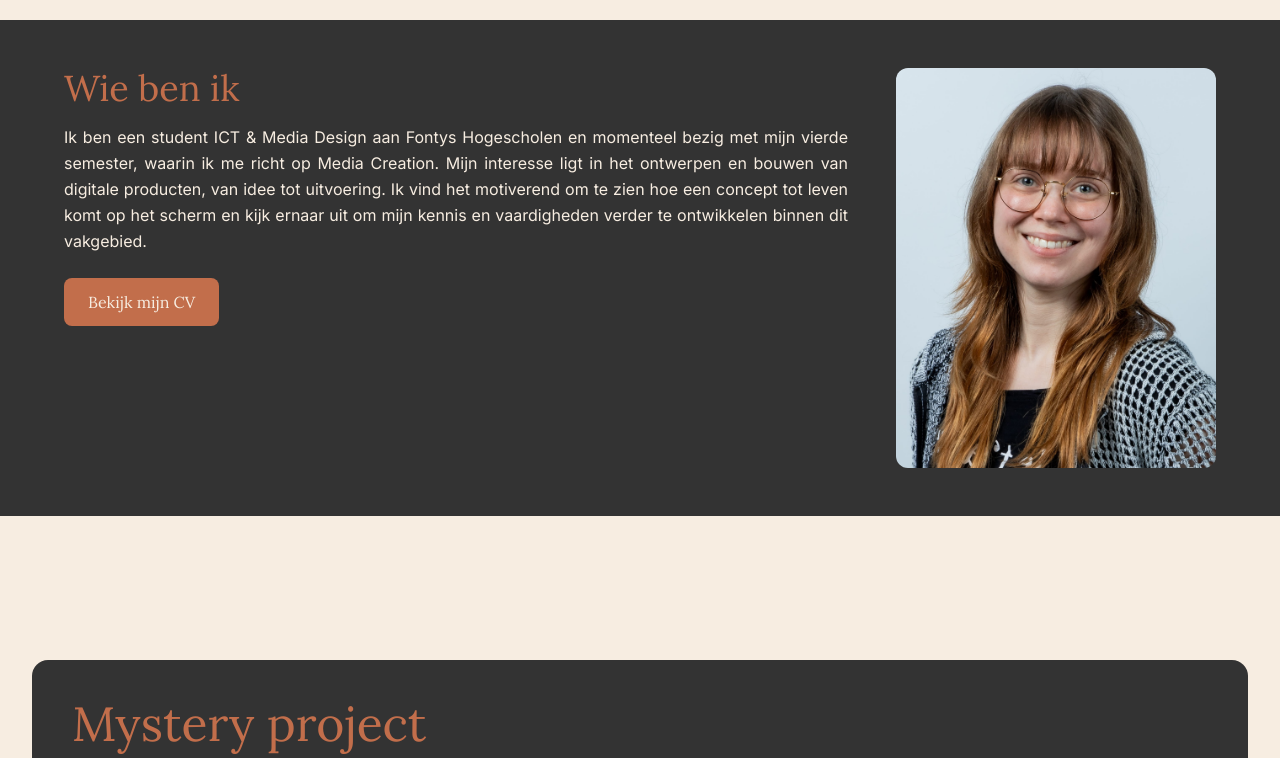
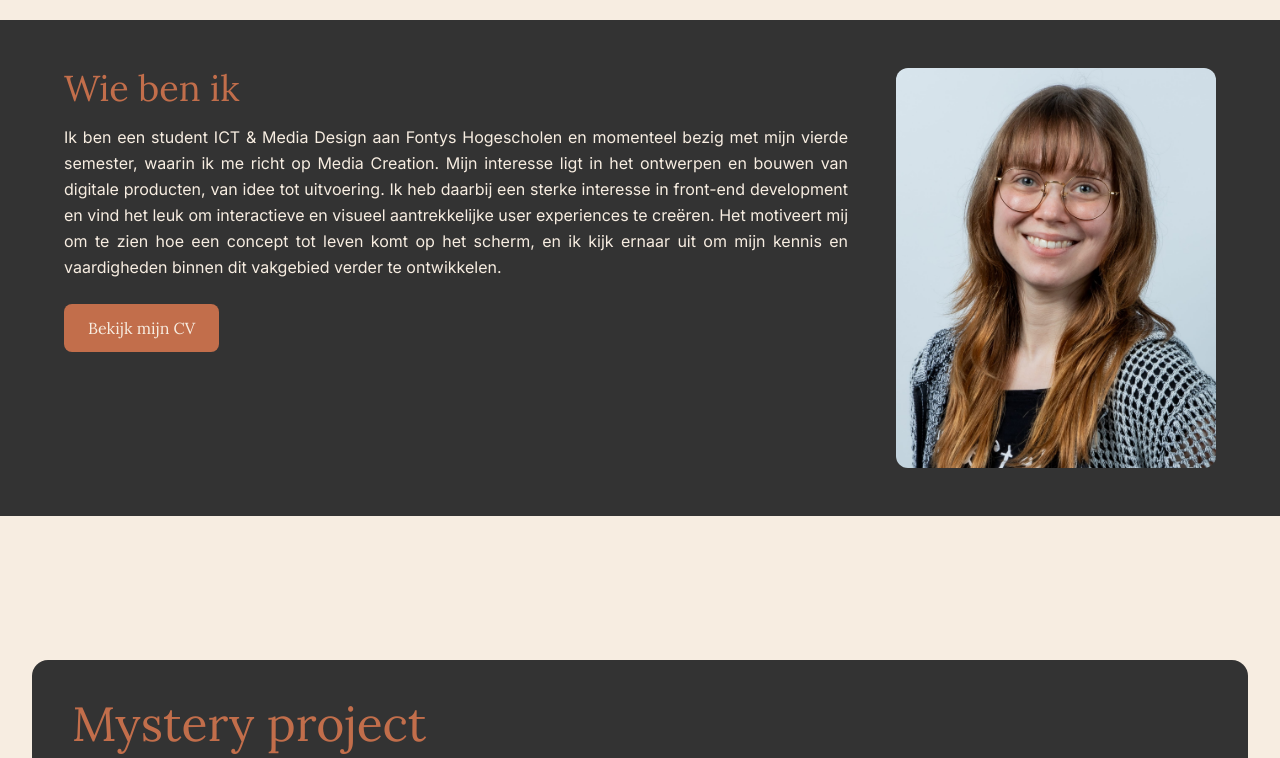
Before and after one commit to dromique/site, a Next.js app: page / in a window 1280 px wide. Shown: the part 780-1538 px from the top of the page. Built offline with nearby package versions, Linux system fonts and the light colour scheme.

Commit message:
fixed spelling added text to who i am

```diff
--- a/app/components/footer.tsx
+++ b/app/components/footer.tsx
@@ -8,7 +8,7 @@ export default function Footer() {
             <div className="flex flex-1 flex-col items-start justify-start gap-4 text-start md:pt-10 lg:pt-14">
                 <h3 className="font-lora text-2xl text-[#C26E4B] sm:text-3xl">Stage semester 5</h3>
                 <p className="max-w-prose text-[#F7EDE1] font-inter leading-relaxed text-sm sm:text-base">
-                    Heeft u intresse? Neem contact met mij op! Ik zoek een stageplek voor de periode van 31 augustus 2026 t/m 22 januarie 2027.
+                    Heeft u intresse? Neem contact met mij op! Ik zoek een stageplek voor de periode van 31 augustus 2026 t/m 22 januari 2027.
                 </p>
                 <a href="mailto:dominique.vanwaardhuizen@gmail.com" target="_blank" rel="noopener noreferrer" className="break-all text-[#C26E4B] hover:underline">E-mail: dominique.vanwaardhuizen@gmail.com</a>
                 <a href="https://www.linkedin.com/in/dominique-van-waardhuizen-b453b4389/" target="_blank" rel="noopener noreferrer" className="text-[#C26E4B] hover:underline">LinkedIn: Dominique van Waardhuizen</a>
--- a/app/components/who-am-i.tsx
+++ b/app/components/who-am-i.tsx
@@ -21,7 +21,7 @@ export default function Whoami() {
         <div className="flex-1">
           <h2 className="text-4xl text-[#C26E4B] font-lora">Wie ben ik</h2>
           <p className="mt-4 text-[#F7EDE1] font-inter text-justify leading-relaxed">
-            Ik ben een student ICT & Media Design aan Fontys Hogescholen en momenteel bezig met mijn vierde semester, waarin ik me richt op Media Creation. Mijn interesse ligt in het ontwerpen en bouwen van digitale producten, van idee tot uitvoering. Ik vind het motiverend om te zien hoe een concept tot leven komt op het scherm en kijk ernaar uit om mijn kennis en vaardigheden verder te ontwikkelen binnen dit vakgebied.
+            Ik ben een student ICT & Media Design aan Fontys Hogescholen en momenteel bezig met mijn vierde semester, waarin ik me richt op Media Creation. Mijn interesse ligt in het ontwerpen en bouwen van digitale producten, van idee tot uitvoering. Ik heb daarbij een sterke interesse in front-end development en vind het leuk om interactieve en visueel aantrekkelijke user experiences te creëren. Het motiveert mij om te zien hoe een concept tot leven komt op het scherm, en ik kijk ernaar uit om mijn kennis en vaardigheden binnen dit vakgebied verder te ontwikkelen.
           </p>
           <Link
             href="/cv"
```
